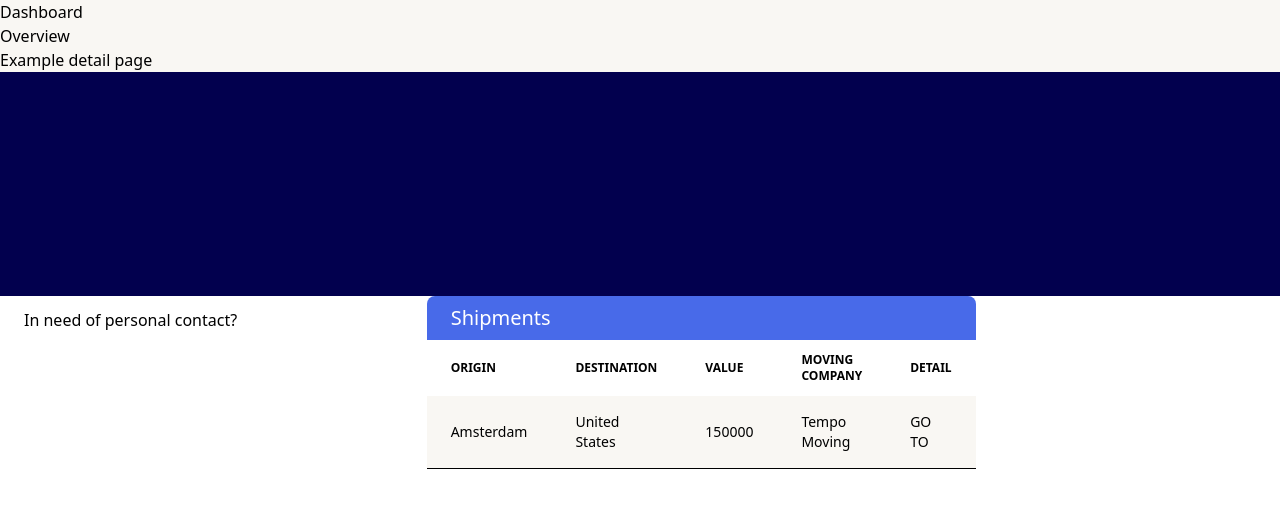
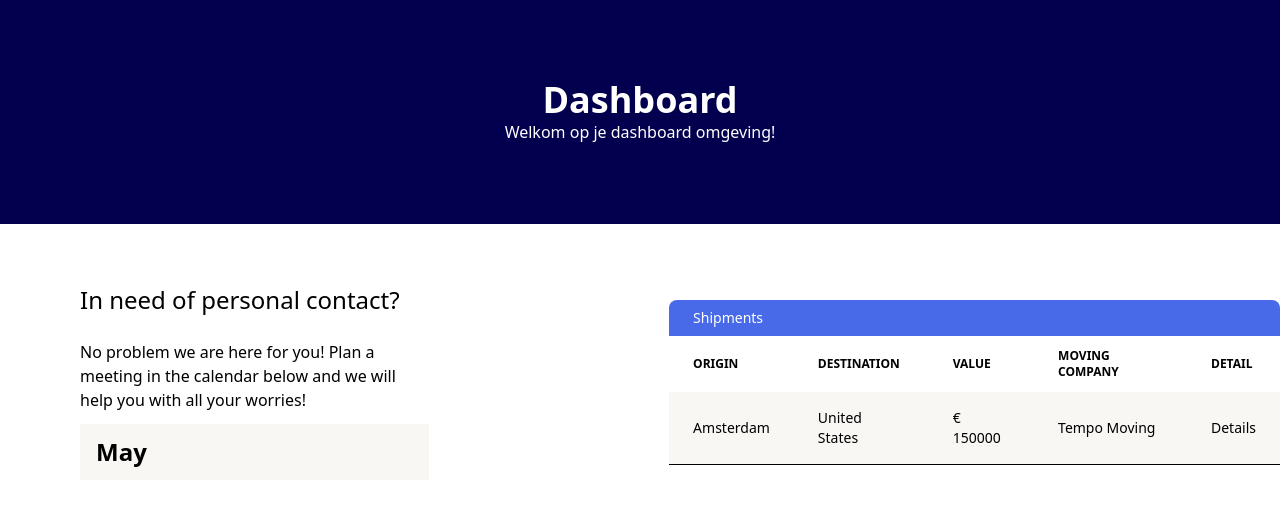
Before and after one commit to Patchyy/Bolster-insurance, a React (Create React App) app: page /dashboard/overview in a window 1280 px wide. Shown: the top 508 px of the page. Built offline with nearby package versions, Linux system fonts and the light colour scheme; data requests are answered from the project's data file.

Commit message:
FEAT: Header on form page

```diff
--- a/public/index.html
+++ b/public/index.html
@@ -10,6 +10,7 @@
       content="Web site created using create-react-app"
     />
     <link rel="apple-touch-icon" href="%PUBLIC_URL%/logo192.png" />
+    <script src="https://cdnjs.cloudflare.com/ajax/libs/flowbite/2.2.1/datepicker.min.js"></script>
     <!--
       manifest.json provides metadata used when your web app is installed on a
       user's mobile device or desktop. See https://developers.google.com/web/fundamentals/web-app-manifest/
--- a/src/Styles.css
+++ b/src/Styles.css
@@ -8,6 +8,12 @@
   box-sizing: border-box;
 }
 
+html, body, #root, #root>div {
+  height: 100%;
+  min-height: 100vh;
+  background-color: theme('colors.white-off')
+}
+
 button {
   background-color: red;
   border-radius: 20px;
--- a/src/index.tsx
+++ b/src/index.tsx
@@ -8,6 +8,8 @@ import DashboardPage from './pages/Dashboard/Dashboard.view';
 import DashboardDetailPage from './pages/Dashboard/DashboardDetail.view';
 import DashboardOverviewPage from './pages/Dashboard/DashboardOverview.view';
 import './Styles.css';
+<script src="https://cdnjs.cloudflare.com/ajax/libs/flowbite/2.2.1/datepicker.min.js"></script>
+
 
 const router = createBrowserRouter([
   {
--- a/src/pages/Dashboard/Dashboard.view.tsx
+++ b/src/pages/Dashboard/Dashboard.view.tsx
@@ -12,9 +12,10 @@ const DashboardPage = () => {
   }, []);
 
   return (
-    <div id="shipments" className="bg-white-off h-screen">
-      <h1>Dashboard</h1>
-      <Outlet />
+    <div id="shipments" className="bg-white-off h-screen ">
+
+      <Outlet  />
+
     </div>
   );
 };
--- a/src/pages/Dashboard/DashboardOverview.view.tsx
+++ b/src/pages/Dashboard/DashboardOverview.view.tsx
@@ -21,20 +21,25 @@ const DashboardOverviewPage = () => {
   }, [shipments]);
 
   return (
-    <div id="shipments" className="bg-white-off h-[400px]">
-      <h1>Overview</h1>
-      <Link to="/dashboard/overview/1">Example detail page</Link>
+    <div id="shipments" className="bg-white-off h-screen">
 
-      <div className="header bg-blue-dark w-full h-56"></div>
-      <div className="xl:container md:mx-auto bg-white h-full">
+      <div className="header bg-blue-dark w-full h-56 z-0 flex flex-col items-center justify-center">
+      <h1 className='text-4xl font-bold text-white'>Dashboard</h1>
+      <p className='text-white'>Welkom op je dashboard omgeving!</p>
+      </div>
+      <div className="xl:container md:mx-auto bg-white h-screen">
         <div className="flex flex-row">
-          <div className="basis-4/12">
-            <h2 className="px-6 py-3">In need of personal contact?</h2>
+          <div className="basis-5/12  mt-12">
+            <h1 className="text-2xl px-20 py-3">In need of personal contact?</h1>
+            <p className='px-20 py-3'>No problem we are here for you! Plan a meeting in the calendar below and we will help you with all your worries!</p>
+            <div className='bg-white-off mx-20 py-3'>
+              <p className='text-2xl font-bold px-4'>May</p>
+            </div>
           </div>
-          <div className="basis-8/12">
-            <div className="relative overflow-x-auto">
-              <table className="w-5/12 text-sm text-left rtl:text-right text-black columns-6">
-                <caption className="bg-blue text-left text-white font-medium text-xl px-6 py-2 rounded-t-lg">
+          <div className="basis-6/12 mt-16 w-fit ml-40">
+            <div className="overflow-x-auto py-3">
+              <table className="w-5\/12 text-sm text-left rtl:text-right text-black">
+                <caption className="bg-blue text-left text-white font-medium text-l px-6 py-2 rounded-t-lg">
                   Shipments
                 </caption>
                 <thead className="bg-white text-xs text-black uppercase  ">
@@ -70,12 +75,17 @@ const DashboardOverviewPage = () => {
                           {shipment.destination.country}
                         </td>
                         <td className="px-6 py-4">
+                        {shipment.origin.value.valuta === "eur"} {
+                            "€ "
+
+                          }
                           {shipment.origin.value.value}
+
                         </td>
                         <td className="px-6 py-4">{shipment.movingCompany}</td>
                         <td className="px-6 py-4 ">
-                          {' '}
-                          <Link to={`/dashboard/shipmentId`}>GO TO</Link>
+
+                          <Link to="/dashboard/overview/:1">Details</Link>
                         </td>
                       </tr>
                     );
--- a/src/pages/FormPage.tsx
+++ b/src/pages/FormPage.tsx
@@ -1,7 +1,43 @@
 const Form = () => {
   return (
     <div>
-      <h1>Formulier</h1>
+      <div id="formulier" className="bg-white-off h-screen">
+
+      <div className="header bg-blue-dark w-full h-56 z-0 flex flex-row items-center justify-center">
+      <ol className="flex items-center w-1/2 relative">
+
+    <li className="flex w-full items-center  justify-center  relative after:content-[''] after:w-full after:h-1 after:border-b after:border-pink after:border-4 after:inline-block">
+        <span className="flex items-center justify-center w-10 h-10 bg-white rounded-full lg:h-16 lg:w-16  shrink-0 text-black text-2xl font-bold">
+            1
+        </span>
+        <span className="text-white absolute -top-1/2  text-center">Value estimate</span>
+    </li>
+
+    <li className="flex w-full items-center relative after:content-[''] after:w-full after:h-1 after:border-b after:border-pink after:border-4 after:inline-block ">
+        <span className="flex items-center justify-center w-10 h-10 bg-white rounded-full lg:h-16 lg:w-16  shrink-0 text-2xl font-bold">
+            2
+        </span>
+        <span className="text-white absolute -top-1/2 -translate-x-1/2 text-center">Additonal info</span>
+    </li>
+    <li className="flex w-full items-center relative after:content-[''] after:w-full after:h-1 after:border-b after:border-pink after:border-4 after:inline-block ">
+        <span className="flex items-center justify-center w-10 h-10 bg-white rounded-full lg:h-16 lg:w-16  shrink-0 text-2xl font-bold">
+            3
+        </span>
+        <span className="text-white absolute -top-1/2 -translate-x-1/2 text-center">special objects</span>
+    </li>
+    <li className="flex items-center justify-center">
+        <span className="flex items-center text-2xl font-bold justify-center w-10 h-10 bg-white rounded-full lg:h-16 lg:w-16  shrink-0">
+            4
+        </span>
+        <span className="text-white absolute -top-1/2  text-center">Insurance</span>
+    </li>
+</ol>
+      </div>
+      <div className="xl:container md:mx-auto bg-white h-screen">
+
+
+      </div>
+    </div>
     </div>
   );
 };
```
